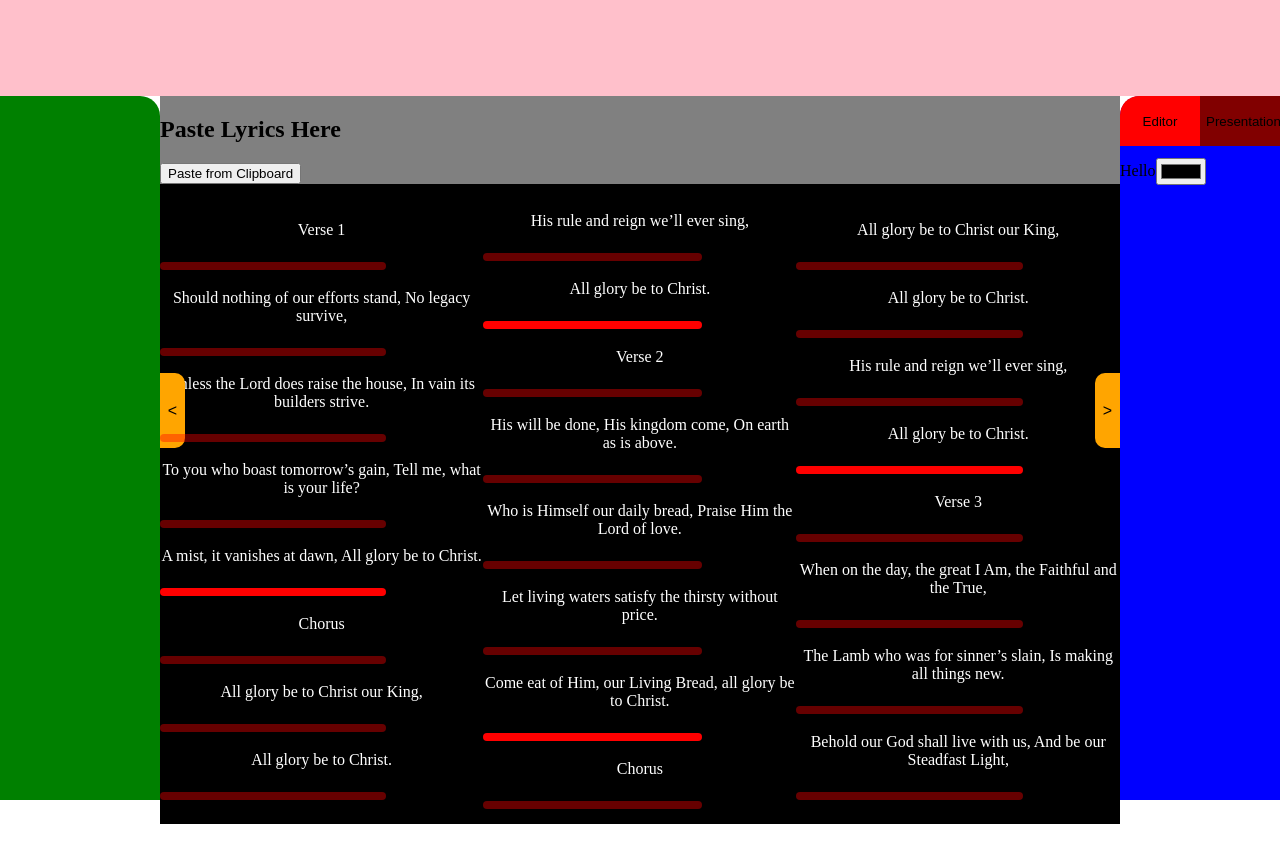
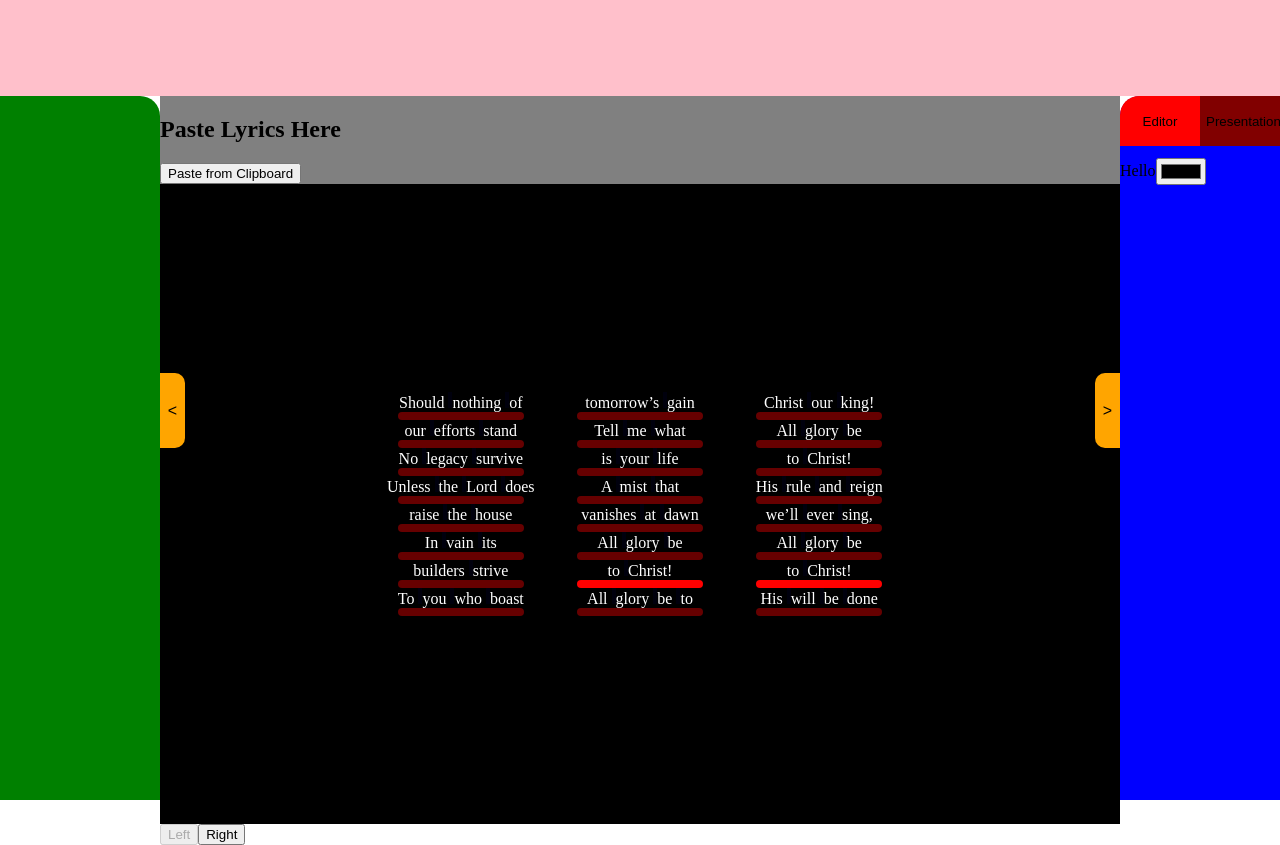
Before and after one commit to MasterTemple/CSCI-450-Group-Project, a SvelteKit app: page / in a window 1280 px wide. Both pictures are taken after a click on the button "Paste from Clipboard". Before the commit the page ends 824 px from the top, so only its background shows below. Built offline with nearby package versions, Linux system fonts and the light colour scheme.

Commit message:
Just pushing everything so I can merge with the team

```diff
--- a/src/routes/LyricEditor.svelte
+++ b/src/routes/LyricEditor.svelte
@@ -1,17 +1,34 @@
 <script>
     import { writable } from 'svelte/store';
-    import { EXAMPLE_CONTENTS } from "./constants.js"
-    import { rawClipboardContents, lines, numberOfColumns, dividerList } from "./stores.js"
+    import { EXAMPLE_CONTENTS_2 } from "./constants.js"
+    import { splitLine } from "./functions.js"
+    import { rawClipboardContents, lines, numberOfColumnsToDisplay, dividerList, breakIndexes } from "./stores.js"
+    import { onMount } from 'svelte';
 
-    async function readClipboard() {
-        // save the clipboard contents
-        rawClipboardContents.set(EXAMPLE_CONTENTS)
-        // rawClipboardContents = await navigator.clipboard.readText()
+    onMount(() => {
+        document.addEventListener("scroll", (e) => console.log({e}))
 
+        // rawClipboardContents.subscribe((value) => {
+        //     if(value.length > 0)
+        //         setLyricDataFromClipboard(value)
+        // })
+    })
+
+    /**
+     * @param {String} str - Check if a line should be split in half
+     */
+    function setLyricDataFromClipboard(contents) {
+        // rawClipboardContents.set(EXAMPLE_CONTENTS_2)
+        // console.log(contents)
         // split at single newlines
-        lines.set($rawClipboardContents.trim().split(/\n/)
+        lines.set(contents.trim().split(/\n/)
             // remove leading and trailing whitespace
             .map((line) => line.trim()));
+
+        console.log($lines)
+
+        // split lines in half as necessary
+        lines.set($lines.map(splitLine).flat())
 
         // get indexes of lines where spaces are after
         // doing this before filtering them out
@@ -25,6 +42,7 @@
                 offset++;
             }
         }
+        breakIndexes.set(emptyIndexes)
 
         // remove empty lines
         lines.set($lines.filter((line) => line.length > 0))
@@ -39,11 +57,28 @@
         );
     }
 
+    async function readClipboard() {
+        // save the clipboard contents
+        rawClipboardContents.set(EXAMPLE_CONTENTS_2)
+        setLyricDataFromClipboard($rawClipboardContents)
+        // rawClipboardContents = await navigator.clipboard.readText()
+
+    }
+    // numberOfColumns = Math.floor($lines.length /NUMBER_OF_LINES_PER_COLUMN + 0.99)
+    // console.log({numberOfColumns})
+
+    function divideLine(line) {
+
+    }
+
     const NUMBER_OF_LINES_PER_COLUMN = 8;
+    function max(a, b) {
+        return a < b ? b : a;
+    }
     function min(a, b) {
         return a > b ? b : a;
     }
-    let leftMostDisplayColumn = 0;
+    let leftMostDisplayColumn = writable(0);
 </script>
 
 <h2>Paste Lyrics Here</h2>
@@ -55,11 +90,18 @@
         <div
             id="column-{i}"
             class="lyric-column"
-            class:hide={i < leftMostDisplayColumn || leftMostDisplayColumn+$numberOfColumns <= i}
+            class:hide={i < $leftMostDisplayColumn || $leftMostDisplayColumn+$numberOfColumnsToDisplay <= i}
         >
-            <!-- class:hide={leftMostDisplayColumn > i || i > leftMostDisplayColumn+$numberOfColumns} -->
             {#each $lines.slice(i*NUMBER_OF_LINES_PER_COLUMN, min((i+1)*NUMBER_OF_LINES_PER_COLUMN), $lines.length) as line, j}
-                <p>{line}</p>
+                <p class="lyric-text">
+                    <!-- {line} -->
+                    {#each [...line.match(/\S+/g)] as word, i}
+                        {word}
+                        {#if i != [...line.match(/\S+/g)].length - 1}
+                            <button class="vertical-separator"/>
+                        {/if}
+                    {/each}
+                </p>
                 <button class="divider"
                     on:click={() => $dividerList[i*NUMBER_OF_LINES_PER_COLUMN+j] = !$dividerList[i*NUMBER_OF_LINES_PER_COLUMN+j]}
                     class:selected={$dividerList[i*NUMBER_OF_LINES_PER_COLUMN+j]}
@@ -67,6 +109,11 @@
             {/each}
         </div>
     {/each}
+</div>
+
+<div id="column-nagivation">
+    <button disabled={$leftMostDisplayColumn == 0} on:click={leftMostDisplayColumn.set(max(0, $leftMostDisplayColumn - 1))}>Left</button>
+    <button disabled={$leftMostDisplayColumn + $numberOfColumnsToDisplay == Math.floor($lines.length / NUMBER_OF_LINES_PER_COLUMN + 0.99)} on:click={leftMostDisplayColumn.set(min(Math.floor($lines.length / NUMBER_OF_LINES_PER_COLUMN + 0.99), $leftMostDisplayColumn + 1))}>Right</button>
 </div>
 
 <style>
@@ -79,14 +126,18 @@
     background-color: black;
     justify-content: center;
     align-items: center;
+    flex-wrap: nowrap;
+    overflow-x: auto;
 }
 
-#lyric-column {
+.lyric-column {
     align-items: center;
     display: flex;
     flex-direction: column;
+    flex-wrap: nowrap;
+    /* flex: 0 0 auto; */
     align-items: center;
-
+    width: 14vw;
 }
 
 p {
@@ -110,8 +161,32 @@ p {
     opacity: 1;
 }
 
+.vertical-separator {
+    opacity: 0.05;
+    background-color: blue;
+    margin: 0;
+    padding: 0;
+    border: none;
+    width: 0.25rem;
+    height: 1rem;
+}
+
+.vertical-separator:hover {
+    opacity: 0.8;
+}
+
 .hide {
     display: none;
 }
 
+.lyric-text {
+    margin: 0;
+    padding: 0;
+}
+
+#column-nagivation {
+    display: flex;
+    flex-direction: row;
+}
+
 </style>
--- a/src/routes/constants.js
+++ b/src/routes/constants.js
@@ -1,4 +1,4 @@
-export const EXAMPLE_CONTENTS = `
+export const EXAMPLE_CONTENTS_1 = `
 Verse 1
 Should nothing of our efforts stand, No legacy survive,
 Unless the Lord does raise the house, In vain its builders strive.
@@ -40,3 +40,51 @@ All glory be to Christ.
 His rule and reign we’ll ever sing,
 All glory be to Christ.
         `
+export const EXAMPLE_CONTENTS_2 = `
+Should nothing of our efforts stand
+No legacy survive
+Unless the Lord does raise the house
+In vain its builders strive
+To you who boast tomorrow’s gain
+Tell me what is your life
+A mist that vanishes at dawn
+All glory be to Christ!
+
+All glory be to Christ our king!
+All glory be to Christ!
+His rule and reign we’ll ever sing,
+All glory be to Christ!
+
+His will be done
+His kingdom come
+On earth as is above
+Who is Himself our daily bread
+Praise Him the Lord of love
+
+Let living water satisfy
+The thirsty without price
+We’ll take a cup of kindness yet
+All glory be to Christ!
+
+All glory be to Christ our king!
+All glory be to Christ!
+His rule and reign will ever sing,
+All glory be to Christ!
+
+When on the day the great I Am
+The faithful and the true
+The Lamb who was for sinners slain
+Is making all things new.
+
+Behold our God shall live with us
+And be our steadfast light
+And we shall ere his people be
+All glory be to Christ!
+
+All glory be to Christ our king!
+All glory be to Christ!
+His rule and reign will ever sing,
+All glory be to Christ!
+
+
+        `
--- a/src/routes/functions.js
+++ b/src/routes/functions.js
@@ -1,5 +1,5 @@
 // TODO: we should let the user set this
-const MAX_LINE_LENGTH = 12;
+const MAX_LINE_LENGTH = 20;
 
 const DIVIDING_CHARACTERS = [..." ,;."];
 
@@ -16,6 +16,8 @@ export function shouldSplitLine(str) {
  * @returns {Array<String>}
  */
 export function splitLine(str) {
+    if(!shouldSplitLine(str))
+        return [str];
     const middle = Math.floor(str.length / 2);
     let offset = 0;
     while(offset < str.length - middle) {
@@ -25,9 +27,22 @@ export function splitLine(str) {
         }
         else if(DIVIDING_CHARACTERS.includes(str.charAt(middle - offset))) {
         // else if(str.charAt(middle - offset) == " ") {
-                return [str.slice(0, middle + offset), str.slice(middle + offset + 1)];
+                return [str.slice(0, middle - offset), str.slice(middle - offset + 1)];
         }
         offset++;
     }
     return [str];
 }
+
+/**
+ * @template T
+ * @param {T[]} arr
+ * @param {T} value
+ * @param {T} index
+ * @returns {T[]}
+ */
+export function insertAtIndex(arr, value, index) {
+	let front = arr.slice(0, index)
+	let back = arr.slice(index)
+	return [...front, value, ...back];
+}
--- a/src/routes/stores.js
+++ b/src/routes/stores.js
@@ -1,10 +1,11 @@
 import { writable } from 'svelte/store';
 
-export const rawClipboardContents = writable("user clipboard");
+export const rawClipboardContents = writable("");
 export const lines = writable([]);
 export const dividerList = writable([]);
+export const lyricsBySlide = writable([]);
 
-export const numberOfColumns = writable(3);
+export const numberOfColumnsToDisplay = writable(3);
 
 export const savedSongsIsOpen = writable(true);
 
@@ -16,3 +17,11 @@ export const settingsToggleOption = {
 export const settingsSelection = writable(settingsToggleOption.editor)
 
 export const settings = writable(false);
+
+export const breakIndexes = writable([])
+// export const lyricData = {
+//     rawClipboardContents,
+//     breakIndexes,
+//     lines,
+//     lyricsBySlide,
+// };
```
